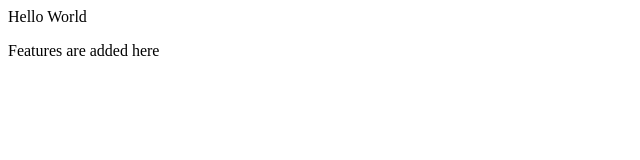
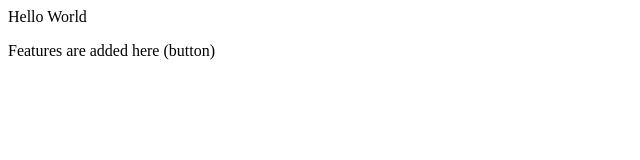
Before and after one commit to suryadeepsinh07/localrepo, a plain HTML site: page index.html in a window 1280 px wide. Shown: the full height of the page, 0-640 px from the left. Drawn offline with Linux system fonts and the light colour scheme.

```diff
--- a/index.html
+++ b/index.html
@@ -1,2 +1,2 @@
 <p>Hello World</p>
-<p>Features are added here</p>
+<p>Features are added here (button)</p>
```
